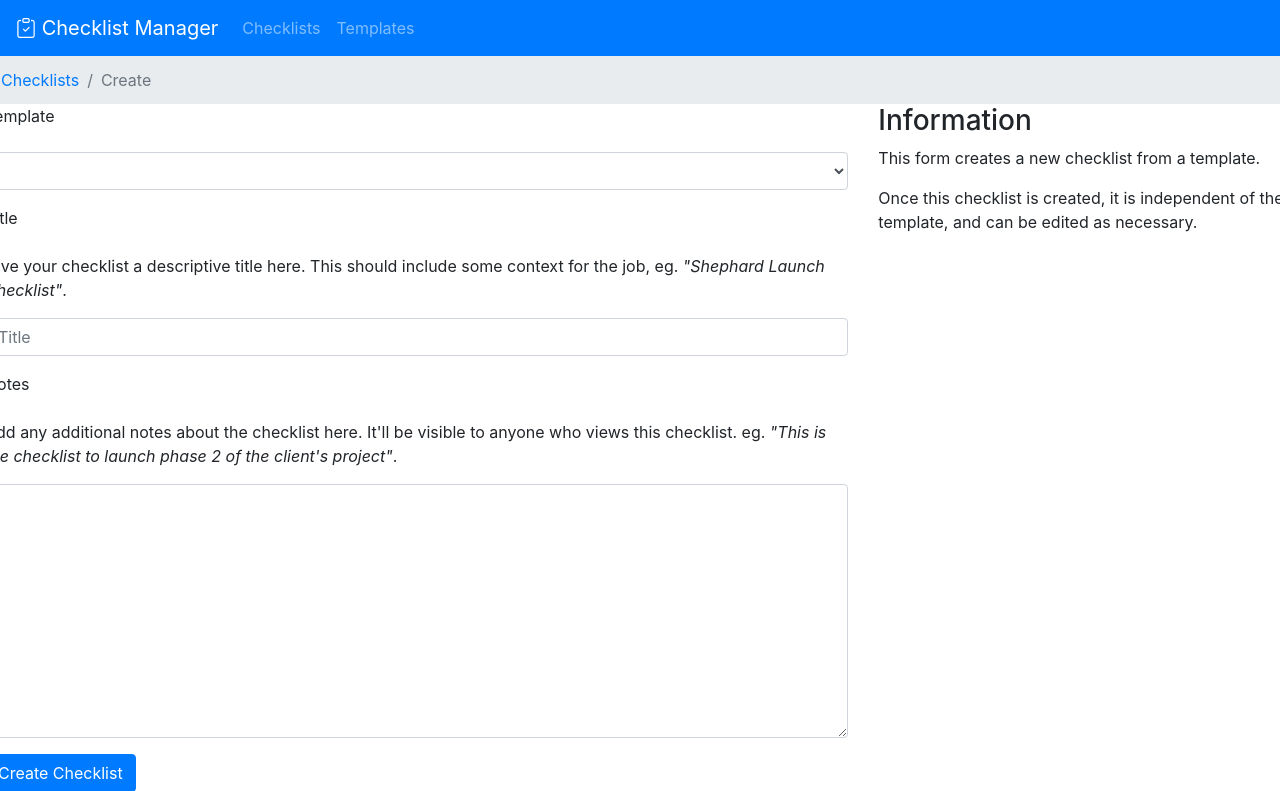
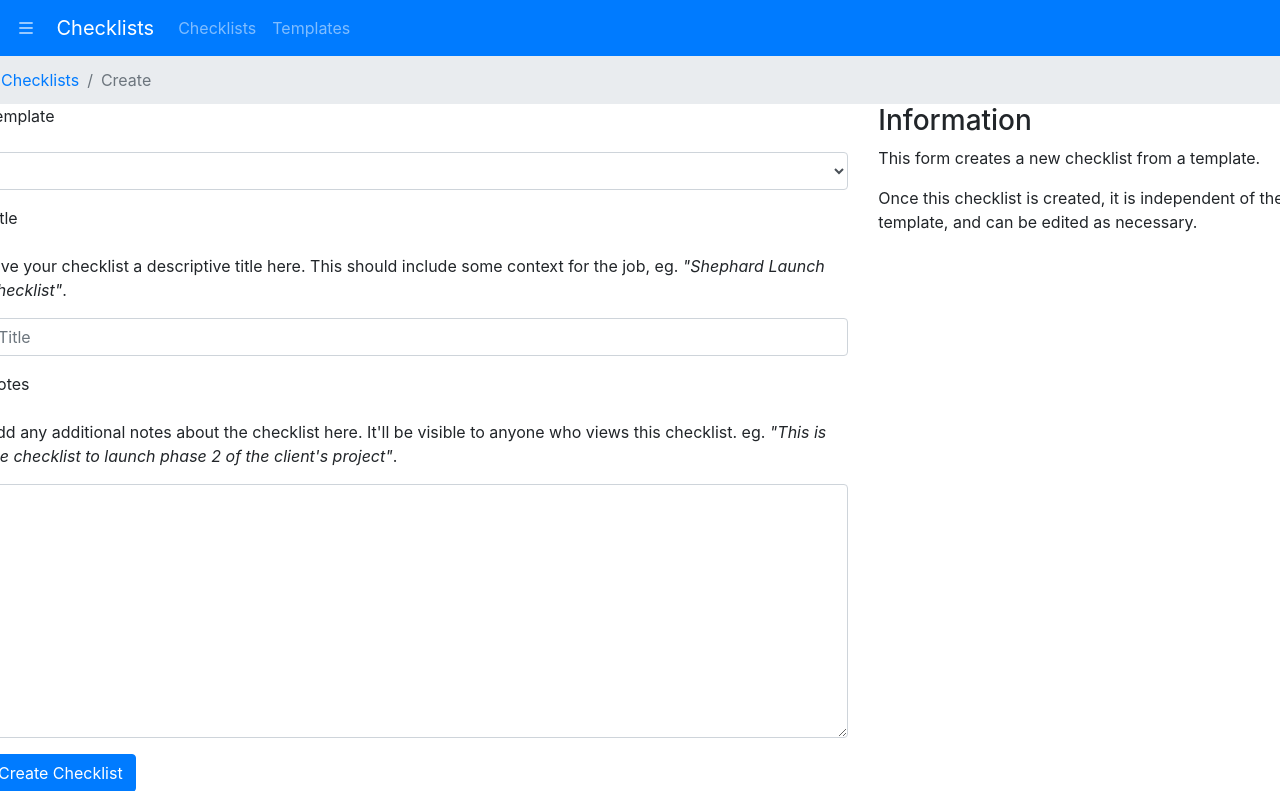
Before and after one commit to giantmade/giant-checklists, a Django app: page /checklists/create/ in a window 1280 px wide. Shown: the top 791 px of the page. Run offline with Django 3.2, Linux system fonts and the light colour scheme; the visitor is signed in with stand-in values (Sample User, id 1); data comes from the database, SQL or seed files in the repository; data that the repository does not hold is empty.

Commit message:
Fix header icon.

```diff
--- a/core/templates/base.html
+++ b/core/templates/base.html
@@ -35,7 +35,11 @@
 
             <!-- Top nav -->
             <nav class="navbar navbar-expand-lg navbar-dark bg-primary">
-                <a class="navbar-brand" href="{% url "checklists:index" %}"><i class="bi bi-clipboard-check text-white"></i> Checklist Manager</a>
+                <div>
+                    <a class="navbar-brand" href="#"><i id="mainmenutoggle" class="bi bi-list text-white"></i></a>
+                    <a class="navbar-brand" href="{% url "wiki" %}"> Checklists</a>
+                </div>
+
                 <ul class="navbar-nav mr-auto">
                     <li class="nav-item"><a class="nav-link" href="{% url "checklists:index" %}">Checklists</a></li>
                     <li class="nav-item"><a class="nav-link" href="{% url "templates:index" %}">Templates</a></li>
```
